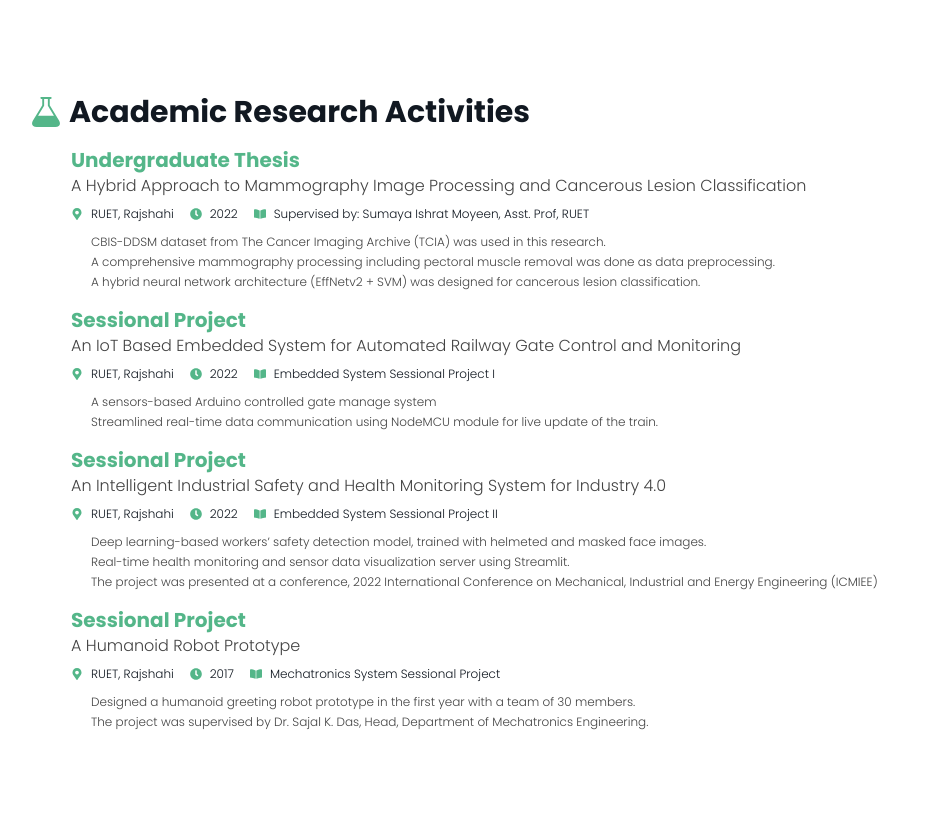
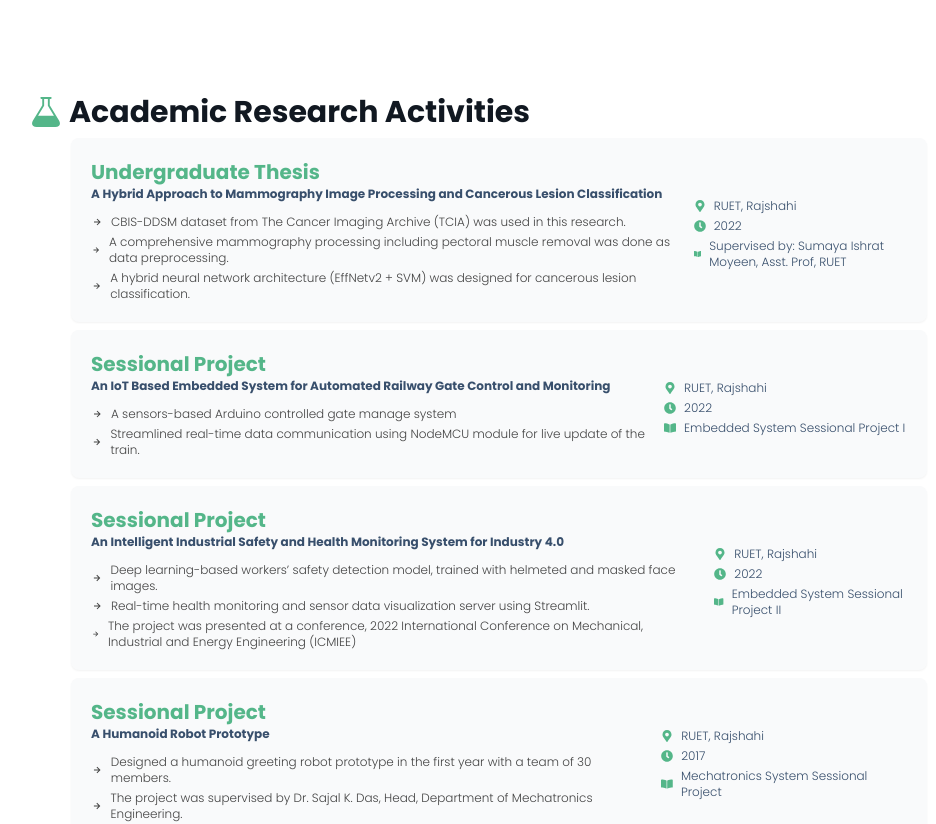
Before and after one commit to Bakar31/portfolio, a Next.js app: page / in a window 1280 px wide. Shown: the part 2080-2904 px from the top of the page, without its empty margins (313-1249 px from the left). Built offline with nearby package versions, Linux system fonts and the light colour scheme.

Commit message:
refactor: redesign researches

```diff
--- a/components/Parts/Research/Research.tsx
+++ b/components/Parts/Research/Research.tsx
@@ -2,34 +2,40 @@ import { ImLab } from "react-icons/im";
 import { researches } from "./Research.constants";
 import { FaBookOpen, FaClock, FaMapMarkerAlt } from "react-icons/fa";
 import { Section } from "@/components/Section";
+import { BiRightArrowAlt } from "react-icons/bi";
 
 export const Research = () => (
   <Section title="Academic Research Activities" Icon={ImLab}>
     {researches.map((research, i) => (
-      <div key={i} className="iterator-section">
-        <span className="text-tinker font-bold text-xl">{research.type}</span>
-        <span className="font-light text-pencil">{research.title}</span>
-        <div className="flex gap-4 text-xs font-light mt-2">
+      <div key={i} className="hoverable-card group">
+        <div className="flex-grow flex flex-col">
+          <span className="text-tinker group-hover:text-whiteboard font-bold text-xl">{research.type}</span>
+          <span className="font-bold text-charcoal group-hover:text-whiteboard">{research.title}</span>
+          <div className="flex flex-col text-xs text-pencil mt-3 gap-1 font-light">
+            {research.details.map((item, i) => (
+              <div key={i} className="details-text">
+                <BiRightArrowAlt />
+                <span>{item}</span>
+              </div>
+            ))}
+          </div>
+        </div>
+        <div className="flex flex-col gap-1 text-xs font-light mt-2 w-64">
           <div className="flex gap-2 items-center">
-            <FaMapMarkerAlt className="text-tinker" />
-            <span>{research.location}</span>
+            <FaMapMarkerAlt className="text-tinker group-hover:text-whiteboard" />
+            <span className="text-charcoal group-hover:text-whiteboard">{research.location}</span>
           </div>
           <div className="flex gap-2 items-center">
-            <FaClock className="text-tinker" />
-            <span>{research.duration}</span>
+            <FaClock className="text-tinker group-hover:text-whiteboard" />
+            <span className="text-charcoal group-hover:text-whiteboard">{research.duration}</span>
           </div>
           <div className="flex gap-2 items-center">
-            <FaBookOpen className="text-tinker" />
-            {research.supervisor && `Supervised by: ${research.supervisor}`}
-            {research.course && `${research.course}`}
+            <FaBookOpen className="text-tinker group-hover:text-whiteboard" />
+            <span className="text-charcoal group-hover:text-whiteboard">
+              {research.supervisor && `Supervised by: ${research.supervisor}`}
+              {research.course && `${research.course}`}
+            </span>
           </div>
-        </div>
-        <div className="flex flex-col text-xs text-pencil mt-3 gap-1 font-light">
-          {research.details.map((item, i) => (
-            <span key={i} className="details-text">
-              {item}
-            </span>
-          ))}
         </div>
       </div>
     ))}
--- a/styles/globals.css
+++ b/styles/globals.css
@@ -61,12 +61,15 @@
   }
 
   .details-text {
-    @apply ml-5
+    @apply flex
+    items-center
+    gap-2
     hover:pl-2
     transition-all
     duration-200
     ease-in-out
-    hover:font-normal;
+    hover:font-normal
+    group-hover:text-whiteboard;
   }
 
   .project-card-bg {
```
